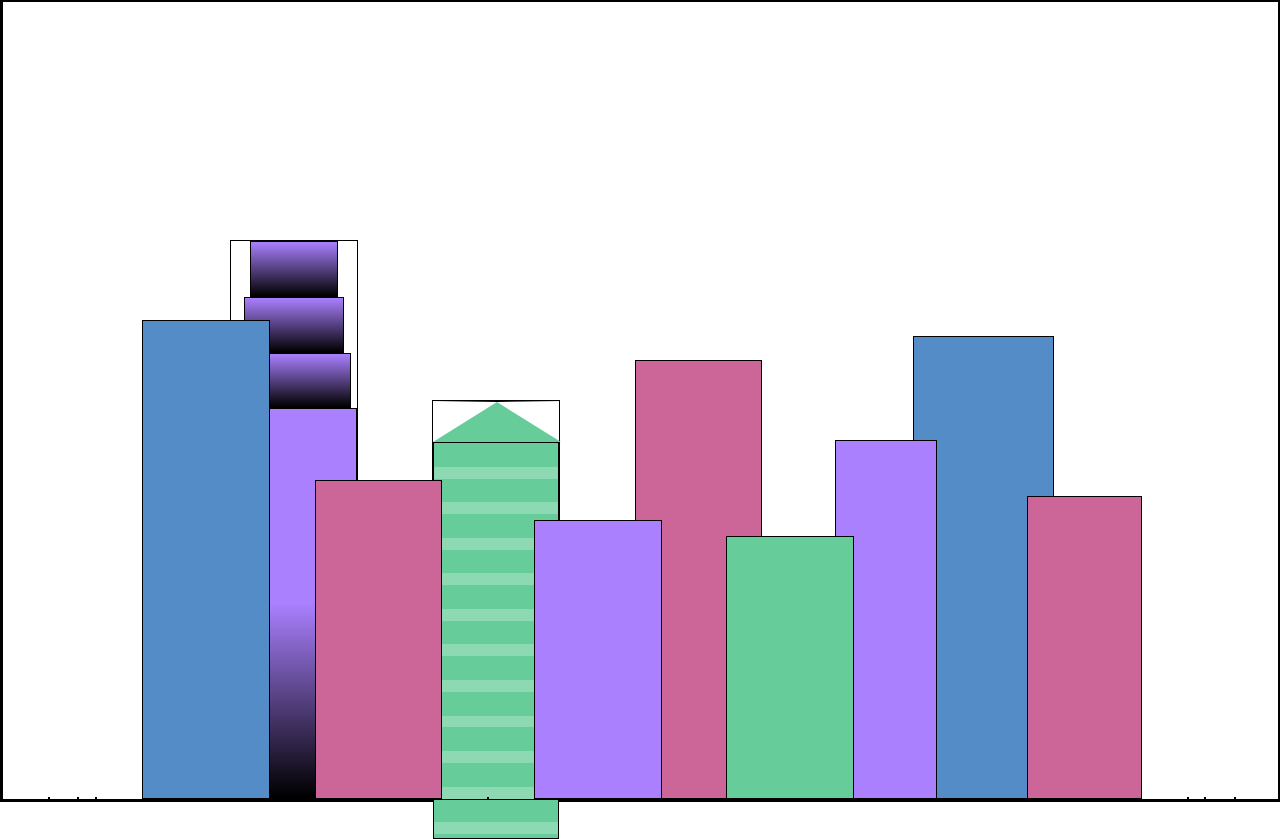
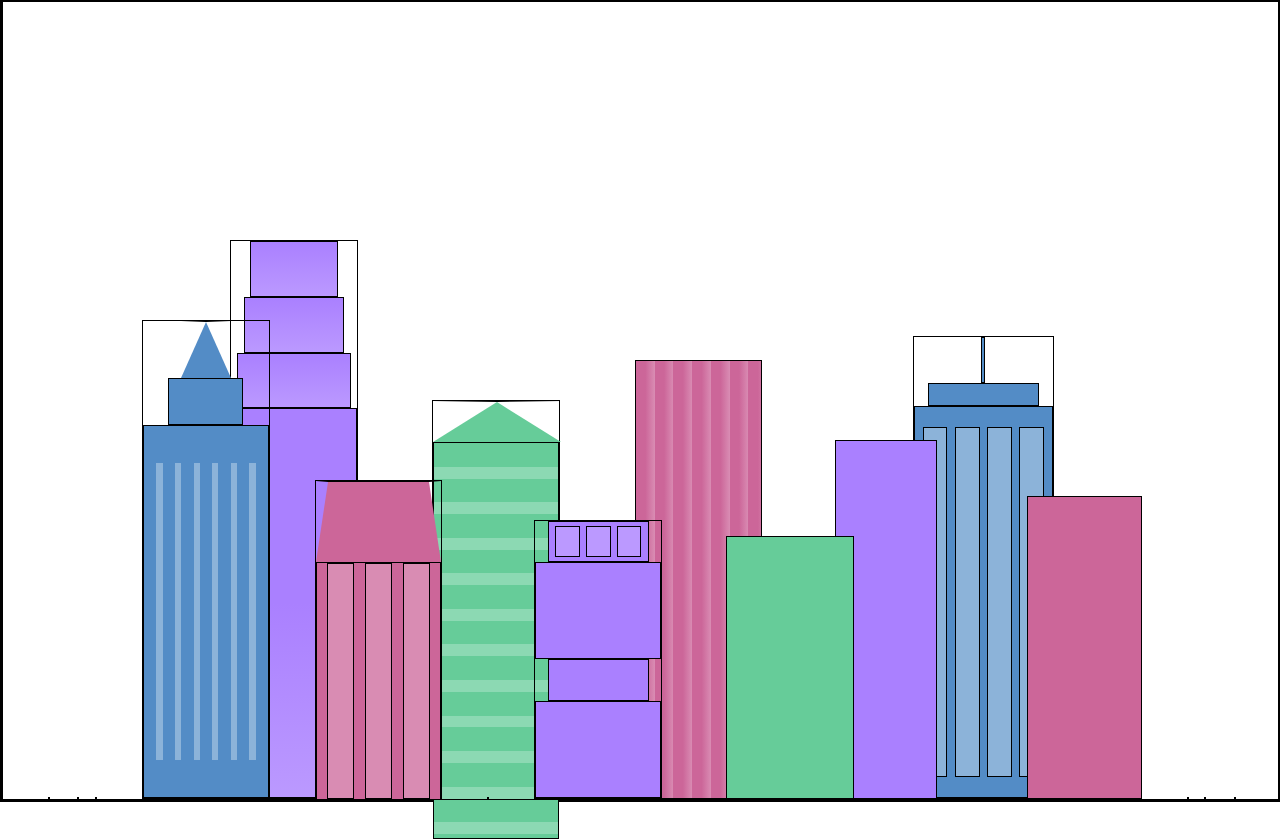
Before and after one commit to MuntakaHelali/City-Skyline-Solution, a plain HTML site: page index.html in a window 1280 px wide. Drawn offline with Linux system fonts and the light colour scheme.

Commit message:
Steps 60 - 95 Solution
Finalized Background buildings, and started to finalize the foreground buildings.

```diff
--- a/index.html
+++ b/index.html
@@ -10,7 +10,7 @@
     <div class="background-buildings">
         <div></div>
         <div></div>
-        <div class="bb1">
+        <div class="bb1 building-wrap">
             <div class="bb1a bb1-window"></div>
             <div class="bb1b bb1-window"></div>
             <div class="bb1c bb1-window"></div>
@@ -23,7 +23,15 @@
         <div class="bb3">
         </div>
         <div></div>
-        <div class="bb4">
+        <div class="bb4 building-wrap">
+            <div class="bb4a"></div>
+            <div class="bb4b"></div>
+            <div class="bb4c window-wrap">
+                <div class="bb4-window"></div>
+                <div class="bb4-window"></div>
+                <div class="bb4-window"></div>
+                <div class="bb4-window"></div>
+            </div>
         </div>
         <div></div>
         <div></div>
@@ -32,10 +40,30 @@
     <div class="foreground-buildings">
         <div></div>
         <div></div>
-        <div class="fb1"></div>
-        <div class="fb2"></div>
+        <div class="fb1 building-wrap">
+            <div class="fb1a"></div>
+            <div class="fb1b"></div>
+            <div class="fb1c"></div>
+        </div>
+        <div class="fb2">
+            <div class="fb2a"></div>
+            <div class="fb2b window-wrap">
+                <div class="fb2-window"></div>
+                <div class="fb2-window"></div>
+                <div class="fb2-window"></div>
+            </div>
+        </div>
         <div></div>
-        <div class="fb3"></div>
+        <div class="fb3 building-wrap">
+            <div class="fb3a window-wrap">
+                <div class="fb3-window"></div>
+                <div class="fb3-window"></div>
+                <div class="fb3-window"></div>
+            </div>
+            <div class="fb3b"></div>
+            <div class="fb3a"></div>
+            <div class="fb3b"></div>
+        </div>
         <div class="fb4"></div>
         <div class="fb5"></div>
         <div class="fb6"></div>
--- a/styles.css
+++ b/styles.css
@@ -3,14 +3,15 @@
     --building-color2: #66cc99;
     --building-color3: #cc6699;
     --building-color4: #538cc6;
-    --window-color1: black;
+    --window-color1: #bb99ff;
     --window-color2: #8cd9b3;
     --window-color3: #d98cb3;
+    --window-color4: #8cb3d9;
 }
 
 *{
     border: 1px solid black;
-  box-sizing: border-box;
+    box-sizing: border-box;
 }
 
 body
@@ -30,13 +31,22 @@ body
     top: 0;
 }
 
+.building-wrap{
+    display: flex;
+    flex-direction: column;
+    align-items: center;
+}
+
+.window-wrap{
+    display: flex;
+    align-items: center;
+    justify-content: space-evenly;
+}
+
 /* BACKGROUND BUILDINGS - "bb" stands for "background building" */
 .bb1{
     width: 10%;
     height: 70%;
-    display: flex;
-    flex-direction: column;
-    align-items: center;
 }
 
 .bb1-window{
@@ -82,32 +92,108 @@ body
 .bb3{
     width: 10%;
     height: 55%;
-    background-color: var(--building-color3);
+    background: repeating-linear-gradient(90deg, var(--building-color3), var(--building-color3), var(--window-color3) 15%);
 }
 
 .bb4{
     width: 11%;
     height: 58%;
+}
+
+.bb4a{
+    width: 3%;
+    height: 10%;
     background-color: var(--building-color4);
+}
+
+.bb4b{
+    width: 80%;
+    height: 5%;
+    background-color: var(--building-color4);
+}
+
+.bb4c{
+    width: 100%;
+    height: 85%;
+    background-color: var(--building-color4);
+}
+
+.bb4-window{
+    width: 18%;
+    height: 90%;
+    background-color: var(--window-color4);
 }
 
 /* FOREGROUND BUILDINGS - "fb" stands for "foreground building" */
 .fb1{
     width: 10%;
     height: 60%;
+}
+
+.fb1a{
+    border-bottom: 7vh solid var(--building-color4);
+    border-left: 2vw solid transparent;
+    border-right: 2vw solid transparent;
+}
+
+.fb1b{
+    width: 60%;
+    height: 10%;
     background-color: var(--building-color4);
+}
+
+.fb1c{
+    width: 100%;
+    height: 80%;
+    background: repeating-linear-gradient(90deg, var(--building-color4) 0%, var(--building-color4) 10%, transparent 10%, transparent 15%),
+    repeating-linear-gradient(var(--building-color4) 0%, var(--building-color4) 10%, var(--window-color4) 10%, var(--window-color4) 90%);
 }
 
 .fb2{
     width: 10%;
     height: 40%;
+}
+
+.fb2a{
+    width: 100%;
+    border-bottom: 10vh solid var(--building-color3);
+    border-left: 1vw solid transparent;
+    border-right: 1vw solid transparent;
+}
+
+.fb2b{
+    width: 100%;
+    height: 75%;
     background-color: var(--building-color3);
+}
+
+.fb2-window{
+    width: 22%;
+    height: 100%;
+    background-color: var(--window-color3);
 }
 
 .fb3{
     width: 10%;
     height: 35%;
+}
+
+.fb3a{
+    width: 80%;
+    height: 15%;
     background-color: var(--building-color1);
+}
+
+.fb3b{
+    width: 100%;
+    height: 35%;
+    background-color: var(--building-color1);
+}
+
+.fb3-window{
+    width: 25%;
+    height: 80%;
+    background-color: var(--window-color1);
 }
 
 .fb4{
```
